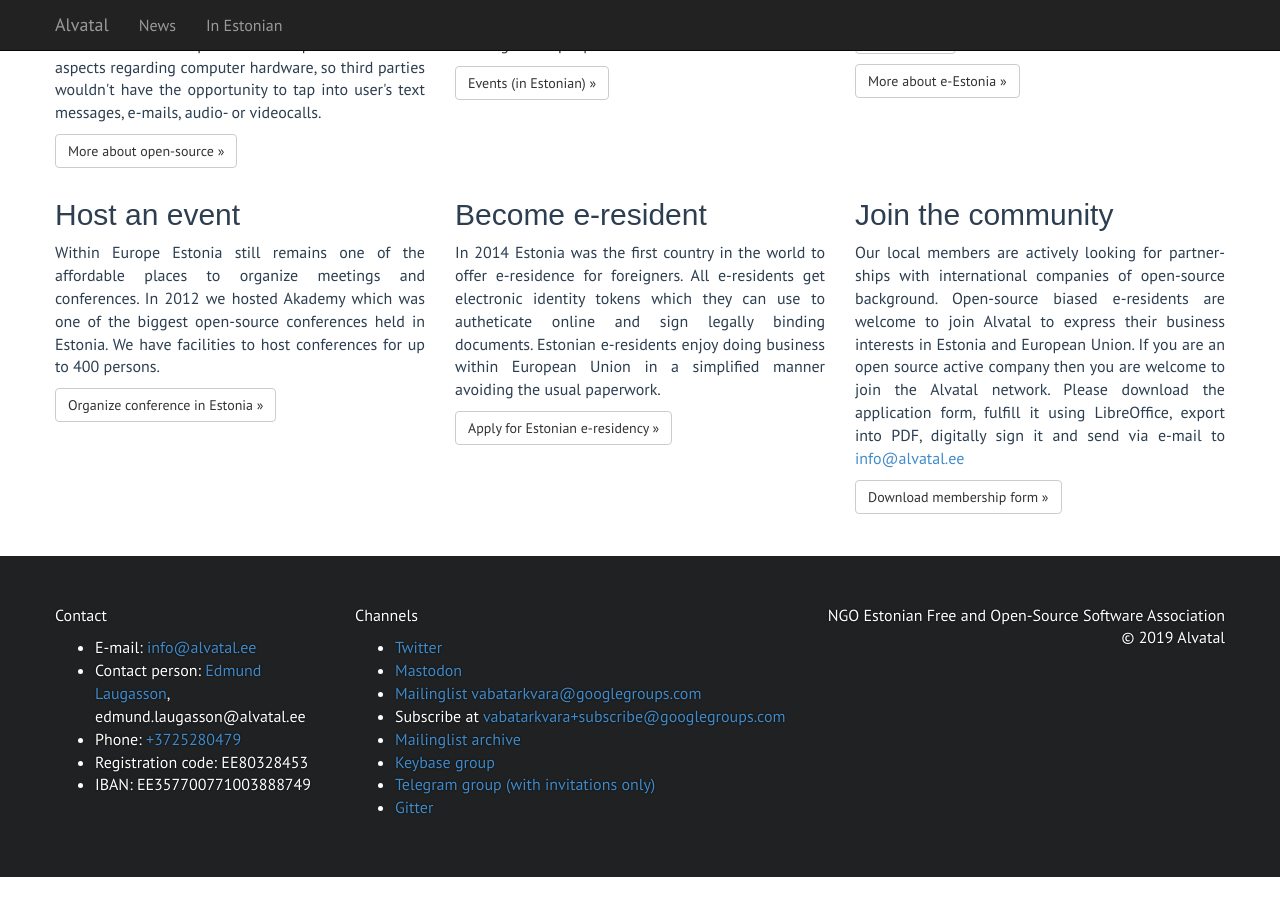
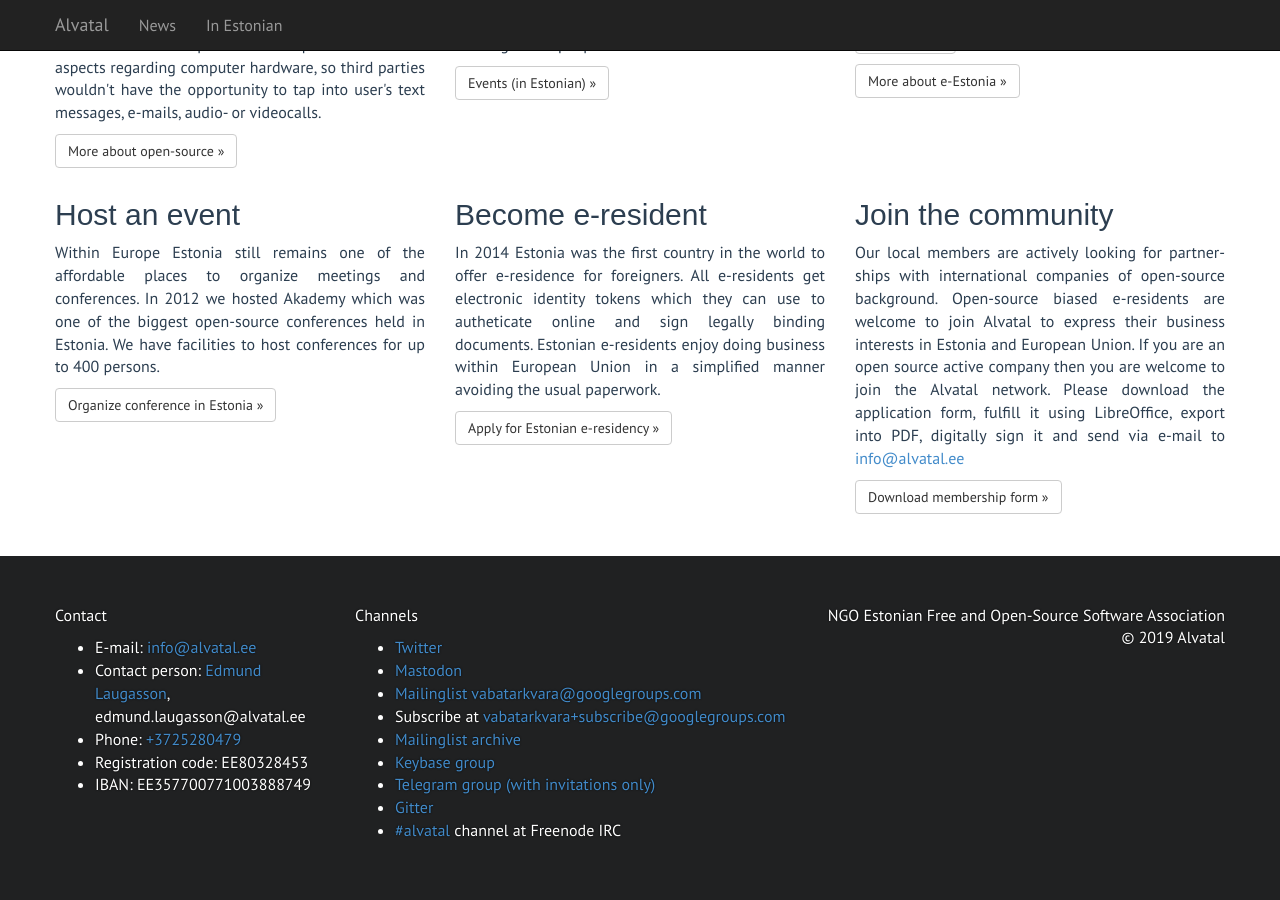
Before and after one commit to alvatal/alvatal.github.io, a Jekyll site: the page built from en/index.html, in a window 1280 px wide and 900 px high, scrolled down 832 px. Built offline with Jekyll 4.4.1, drawn with Linux system fonts in a browser that asks for light colours; some web fonts are replaced; before the commit the page ends 1709 px from its top, so only the background shows below that; some of the changed lines change nothing that is shown.

Commit message:
updated footer

```diff
--- a/_layouts/default-en.html
+++ b/_layouts/default-en.html
@@ -92,7 +92,7 @@
                         <li><a href="https://keybase.io/team/vabavara.alvatal" target="_blank">Keybase group</a></li>
                         <li><a href="https://telegram.org/" target="_blank">Telegram group (with invitations only)</a></li>
                         <li><a href="https://gitter.im/alvatal/community?utm_source=share-link&utm_medium=link&utm_campaign=share-link" target="_blank">Gitter</a></li>
-                        <!--<li><a href="http://webchat.freenode.net/?nick=Helpseeker&channels=#alvatal" target="_blank">#alvatal</a> channel at Freenode IRC</li>-->
+                        <li><a href="http://webchat.freenode.net/?nick=Abivajaja&channels=%23alvatal" target="_blank">#alvatal</a> channel at Freenode IRC</li>
                     </ul>
                 </div>
             </div>
```
